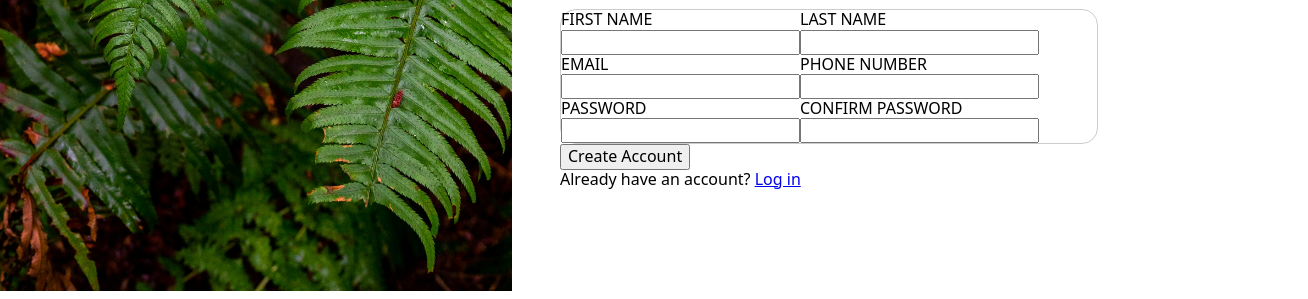
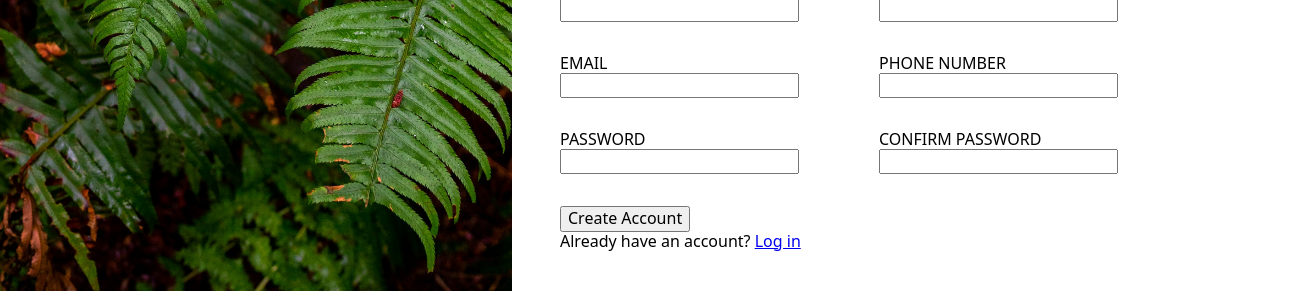
Before and after one commit to TomTatertot/sign-up-form, a plain HTML site: page index.html in a window 1280 px wide. Shown: the part 509-808 px from the top of the page, 1308 px wide, since content can reach past the window. Drawn offline with Linux system fonts and the light colour scheme.

Commit message:
got form layout working

```diff
--- a/index.html
+++ b/index.html
@@ -26,8 +26,7 @@
 
         <h1>Let's do this!</h1>
         <form action="">
-
-                <div class="form-left">
+            <div class="form-column">
                 <label for="first-name">FIRST NAME</label>
                 <input type="text" name="firstName" id="first-name">
 
@@ -37,7 +36,7 @@
                 <label for="pwd">PASSWORD</label>
                 <input type="password" name="password" id="pwd">
             </div>
-            <div class ="form-right">
+            <div class="form-column">
                 <label for="last-name">LAST NAME</label>
                 <input type="text" name="lastName" id="last-name">
 
@@ -47,8 +46,6 @@
                 <label for="confirm-pwd">CONFIRM PASSWORD</label>
                 <input type="password" name="confirmPassword" id="confirm-pwd">
             </div>
-
-
         </form>
 
         <button type="submit">Create Account</button>
--- a/styles.css
+++ b/styles.css
@@ -15,7 +15,7 @@ body {
 .left {
     position:relative;
     min-width: 40%;
-    height: 100vh;
+
 }
 
 .logo {
@@ -35,6 +35,7 @@ body {
 
 .logo-img {
     width: 20%;
+    min-width: 20%;
 }
 .background{
     width: 100%;
@@ -54,21 +55,15 @@ body {
 }
 
 form{
-    margin-top: 2rem;
     display: flex;
-    width: 80%;
-    border: 1px solid #ccc;
-    border-radius: 1em;
+    width: 700px;
+    gap: 5rem;
+}
+.form-column{
+    display: flex;
+    flex-direction:column;
 }
 
-form div{
-
+form input {
+    margin-bottom: 2rem;
 }
-/* .form-left {
-    display: flex;
-    flex-direction: column;
-} */
-
-form label {
-    display: block;
-}
```
